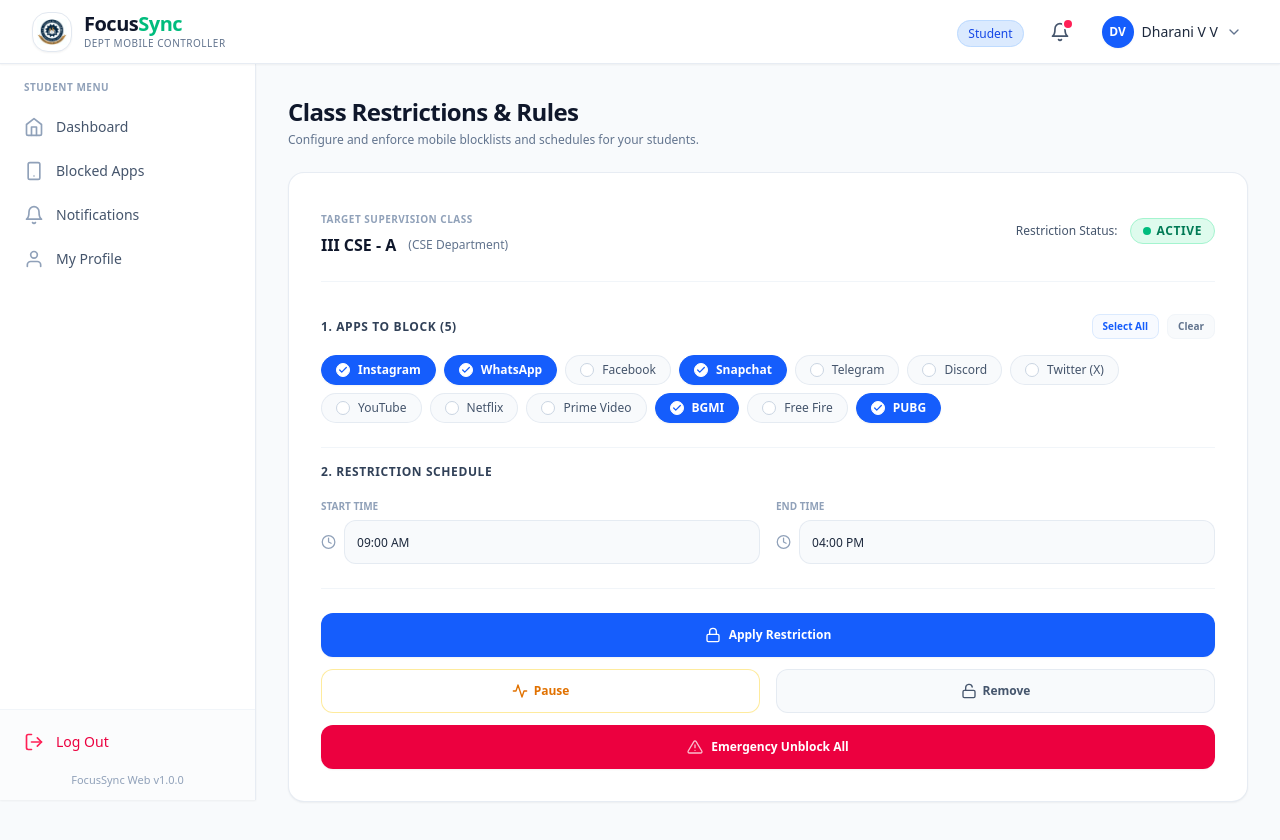
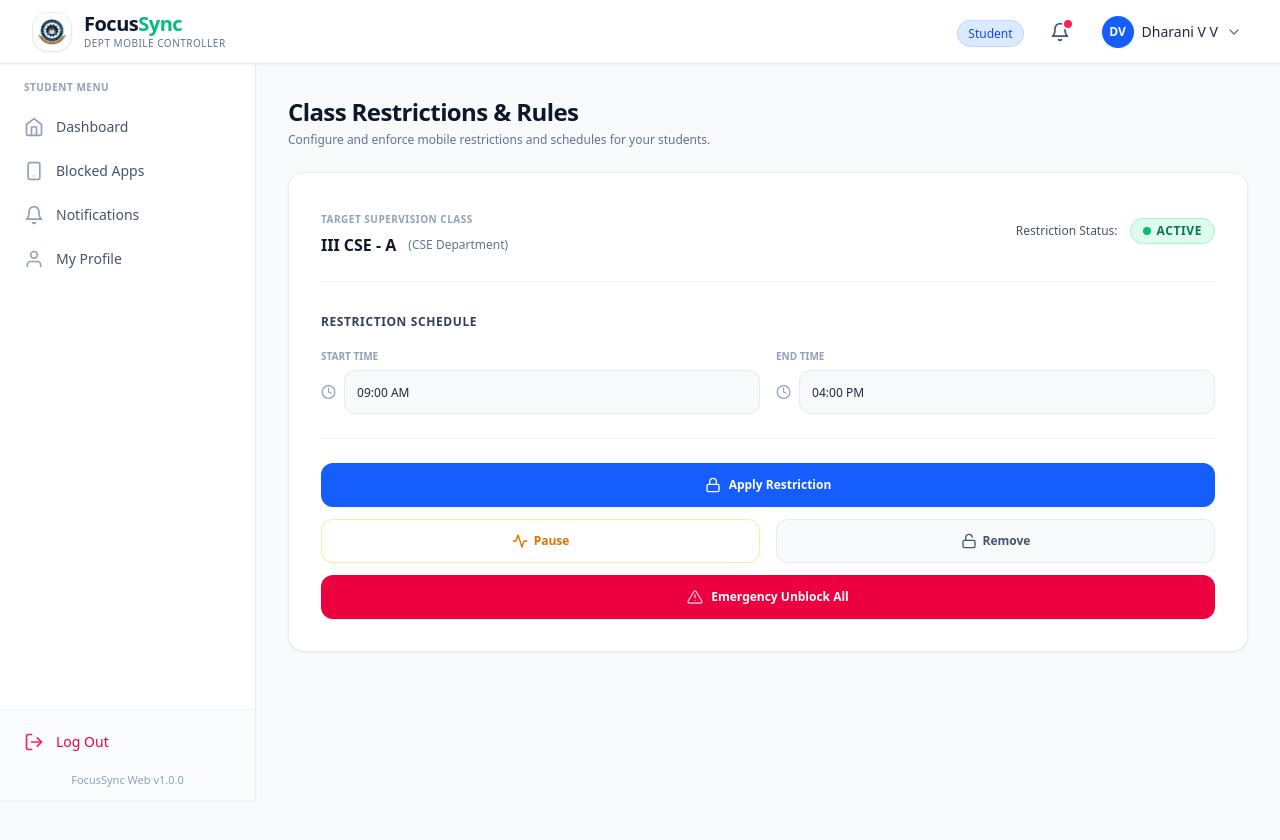
Before and after one commit to dharshinibala025/web_jammer, a React (Vite) app in the folder frontend/: page /staff/devices in a window 1280 px wide. Shown: the top 840 px of the page. After the commit the page ends 800 px from the top, so only its background shows below. Built offline with nearby package versions, Linux system fonts and the light colour scheme.

Commit message:
removal of showed apps

```diff
--- a/frontend/src/pages/admin/AdminDevicesPage.jsx
+++ b/frontend/src/pages/admin/AdminDevicesPage.jsx
@@ -8,32 +8,14 @@
   FiAlertTriangle,
   FiSearch,
   FiFilter,
-  FiCheck,
   FiSlash,
   FiShield,
   FiRefreshCw,
   FiSend
 } from 'react-icons/fi';
 
-const SUPPORTED_APPS = [
-  'Instagram',
-  'WhatsApp',
-  'Facebook',
-  'Snapchat',
-  'Telegram',
-  'Discord',
-  'Twitter (X)',
-  'YouTube',
-  'Netflix',
-  'Prime Video',
-  'BGMI',
-  'Free Fire',
-  'PUBG',
-];
-
 export const AdminDevicesPage = () => {
   const [students, setStudents] = useState(adminService.getStudents());
-  const [selectedApps, setSelectedApps] = useState(['Instagram', 'YouTube', 'Facebook', 'BGMI', 'PUBG']);
   const [startTime, setStartTime] = useState('09:00 AM');
   const [endTime, setEndTime] = useState('04:00 PM');
   const [restrictionStatus, setRestrictionStatus] = useState('ACTIVE');
@@ -48,17 +30,6 @@
     return () => unsubscribe();
   }, []);
 
-  const handleToggleApp = (app) => {
-    if (selectedApps.includes(app)) {
-      setSelectedApps(selectedApps.filter(a => a !== app));
-    } else {
-      setSelectedApps([...selectedApps, app]);
-    }
-  };
-
-  const handleSelectAllApps = () => setSelectedApps(SUPPORTED_APPS);
-  const handleClearAllApps = () => setSelectedApps([]);
-
   const handleToggleStudentDeviceStatus = (student) => {
     const nextStatus = student.status === 'Blocked' ? 'Active' : 'Blocked';
     adminService.updateStudent(student.id, { status: nextStatus });
@@ -69,14 +40,10 @@
   };
 
   const handleApplyDepartmentPolicy = () => {
-    if (selectedApps.length === 0) {
-      alert('Please select at least one app to restrict.');
-      return;
-    }
     setRestrictionStatus('ACTIVE');
     adminService.addNotification(
       'Department Policy Enforced',
-      `CSE Mobile Restriction updated for ${selectedApps.length} apps during ${startTime} - ${endTime}.`
+      `CSE Mobile Restriction updated for schedule ${startTime} - ${endTime}.`
     );
     alert('Department mobile policy updated successfully.');
   };
@@ -185,7 +152,7 @@
             </div>
           </div>
           <h3 className="text-xl font-semibold text-slate-900 mt-2">{restrictionStatus}</h3>
-          <p className="text-xs text-slate-500 mt-0.5 font-normal">{selectedApps.length} Apps Blocked</p>
+          <p className="text-xs text-slate-500 mt-0.5 font-normal">{restrictionStatus === 'ACTIVE' ? 'Policy Active' : 'Policy Paused'}</p>
         </div>
       </div>
 
@@ -194,7 +161,7 @@
         <div className="flex items-center justify-between border-b border-slate-100 pb-4">
           <div>
             <h3 className="text-sm font-semibold text-slate-900">CSE Department Policy Rules</h3>
-            <p className="text-xs text-slate-500 font-normal">Configure global application blocklists and restriction hours</p>
+            <p className="text-xs text-slate-500 font-normal">Configure restriction schedule and global department rules</p>
           </div>
 
           <div className="flex items-center space-x-2">
@@ -218,55 +185,8 @@
           </div>
         </div>
 
-        {/* Apps Selection Grid */}
-        <div className="space-y-3">
-          <div className="flex items-center justify-between">
-            <span className="text-xs font-medium text-slate-700 uppercase tracking-wider">
-              Select Applications to Restrict ({selectedApps.length})
-            </span>
-            <div className="flex space-x-2">
-              <button
-                onClick={handleSelectAllApps}
-                className="px-2.5 py-1 text-[10px] font-medium text-blue-600 bg-blue-50 hover:bg-blue-100 border border-blue-200 rounded-lg cursor-pointer transition-colors"
-              >
-                Select All
-              </button>
-              <button
-                onClick={handleClearAllApps}
-                className="px-2.5 py-1 text-[10px] font-medium text-slate-500 bg-slate-50 border border-slate-200 rounded-lg cursor-pointer transition-colors"
-              >
-                Clear
-              </button>
-            </div>
-          </div>
-
-          <div className="flex flex-wrap gap-2">
-            {SUPPORTED_APPS.map((app) => {
-              const isSelected = selectedApps.includes(app);
-              return (
-                <button
-                  key={app}
-                  onClick={() => handleToggleApp(app)}
-                  className={`px-3.5 py-1.5 rounded-full border flex items-center space-x-2 text-xs font-medium transition-all cursor-pointer ${
-                    isSelected
-                      ? 'bg-blue-600 border-blue-600 text-white font-medium shadow-xs'
-                      : 'bg-slate-50 border-slate-200 text-slate-600 hover:bg-white hover:border-slate-300'
-                  }`}
-                >
-                  <span className={`w-3.5 h-3.5 rounded-full flex items-center justify-center border shrink-0 ${
-                    isSelected ? 'bg-white border-white text-blue-600' : 'border-slate-300 bg-white'
-                  }`}>
-                    {isSelected && <FiCheck className="w-2.5 h-2.5 stroke-[3]" />}
-                  </span>
-                  <span>{app}</span>
-                </button>
-              );
-            })}
-          </div>
-        </div>
-
         {/* Schedule Inputs */}
-        <div className="grid grid-cols-1 sm:grid-cols-2 gap-4 pt-3 border-t border-slate-100">
+        <div className="grid grid-cols-1 sm:grid-cols-2 gap-4">
           <div>
             <label className="text-[10px] font-medium text-slate-400 uppercase">Policy Start Time</label>
             <div className="flex items-center space-x-2 mt-1">
--- a/frontend/src/pages/staff/StaffDevicesPage.jsx
+++ b/frontend/src/pages/staff/StaffDevicesPage.jsx
@@ -1,50 +1,18 @@
 import React, { useState } from 'react';
 import staffMockData from '../../services/staffMockData';
 import { useAuth } from '../../contexts/AuthContext';
-import { FiSmartphone, FiClock, FiLock, FiUnlock, FiAlertTriangle, FiBookOpen, FiActivity, FiCheck, FiSquare } from 'react-icons/fi';
-
-const SUPPORTED_APPS = [
-  'Instagram',
-  'WhatsApp',
-  'Facebook',
-  'Snapchat',
-  'Telegram',
-  'Discord',
-  'Twitter (X)',
-  'YouTube',
-  'Netflix',
-  'Prime Video',
-  'BGMI',
-  'Free Fire',
-  'PUBG',
-];
+import { FiSmartphone, FiClock, FiLock, FiUnlock, FiAlertTriangle, FiBookOpen, FiActivity } from 'react-icons/fi';
 
 export const StaffDevicesPage = () => {
   const { user } = useAuth();
   const staff = user || staffMockData.staff;
   const mentorClass = staff.assignedClass || 'III CSE - A';
 
-  const [selectedApps, setSelectedApps] = useState(['Instagram', 'WhatsApp', 'Snapchat', 'BGMI', 'PUBG']);
   const [startTime, setStartTime] = useState('09:00 AM');
   const [endTime, setEndTime] = useState('04:00 PM');
   const [restrictionStatus, setRestrictionStatus] = useState('ACTIVE'); // 'ACTIVE' | 'PAUSED' | 'IDLE'
 
-  const handleToggleApp = (app) => {
-    if (selectedApps.includes(app)) {
-      setSelectedApps(selectedApps.filter(a => a !== app));
-    } else {
-      setSelectedApps([...selectedApps, app]);
-    }
-  };
-
-  const handleSelectAll = () => setSelectedApps(SUPPORTED_APPS);
-  const handleClearAll = () => setSelectedApps([]);
-
   const handleApplyPolicy = () => {
-    if (selectedApps.length === 0) {
-      alert('Please select at least one app to restrict.');
-      return;
-    }
     setRestrictionStatus('ACTIVE');
     alert(`Policy applied successfully to class ${mentorClass}.`);
   };
@@ -57,7 +25,6 @@
 
   const handleLiftPolicy = () => {
     setRestrictionStatus('IDLE');
-    setSelectedApps([]);
     alert(`All policy restrictions removed for class ${mentorClass}.`);
   };
 
@@ -79,7 +46,7 @@
       <div>
         <h2 className="text-2xl font-bold tracking-tight text-slate-900">Class Restrictions & Rules</h2>
         <p className="text-xs font-normal text-slate-500 mt-1">
-          Configure and enforce mobile blocklists and schedules for your students.
+          Configure and enforce mobile restrictions and schedules for your students.
         </p>
       </div>
 
@@ -105,57 +72,10 @@
           </div>
         </div>
 
-        {/* Section 1: Apps to Block */}
+        {/* Restriction Schedule */}
         <div className="space-y-3 pt-2">
-          <div className="flex items-center justify-between">
-            <h3 className="text-xs font-semibold text-slate-700 uppercase tracking-wider">
-              1. APPS TO BLOCK ({selectedApps.length})
-            </h3>
-            <div className="flex space-x-2">
-              <button
-                onClick={handleSelectAll}
-                className="px-2.5 py-1 text-[10px] font-semibold text-blue-600 bg-blue-50/50 hover:bg-blue-50 border border-blue-100 rounded-lg cursor-pointer transition-colors"
-              >
-                Select All
-              </button>
-              <button
-                onClick={handleClearAll}
-                className="px-2.5 py-1 text-[10px] font-semibold text-slate-500 bg-slate-50 border border-slate-100 rounded-lg cursor-pointer transition-colors"
-              >
-                Clear
-              </button>
-            </div>
-          </div>
-
-          <div className="flex flex-wrap gap-2 pt-1">
-            {SUPPORTED_APPS.map((app) => {
-              const isBlocked = selectedApps.includes(app);
-              return (
-                <button
-                  key={app}
-                  onClick={() => handleToggleApp(app)}
-                  className={`px-3.5 py-1.5 rounded-full border flex items-center space-x-2 text-xs font-medium transition-all cursor-pointer ${
-                    isBlocked
-                      ? 'bg-blue-600 border-blue-600 text-white shadow-xs font-semibold'
-                      : 'bg-slate-50 border-slate-200/80 text-slate-600 hover:bg-white hover:border-slate-300'
-                  }`}
-                >
-                  <span className={`w-3.5 h-3.5 rounded-full flex items-center justify-center border shrink-0 ${
-                    isBlocked ? 'bg-white border-white text-blue-600' : 'border-slate-300 bg-white'
-                  }`}>
-                    {isBlocked && <FiCheck className="w-2.5 h-2.5 stroke-[3]" />}
-                  </span>
-                  <span>{app}</span>
-                </button>
-              );
-            })}
-          </div>
-        </div>
-
-        {/* Section 2: Restriction Schedule */}
-        <div className="space-y-3 pt-4 border-t border-slate-100">
           <h3 className="text-xs font-semibold text-slate-700 uppercase tracking-wider">
-            2. RESTRICTION SCHEDULE
+            RESTRICTION SCHEDULE
           </h3>
           <div className="grid grid-cols-1 sm:grid-cols-2 gap-4">
             <div>
```
